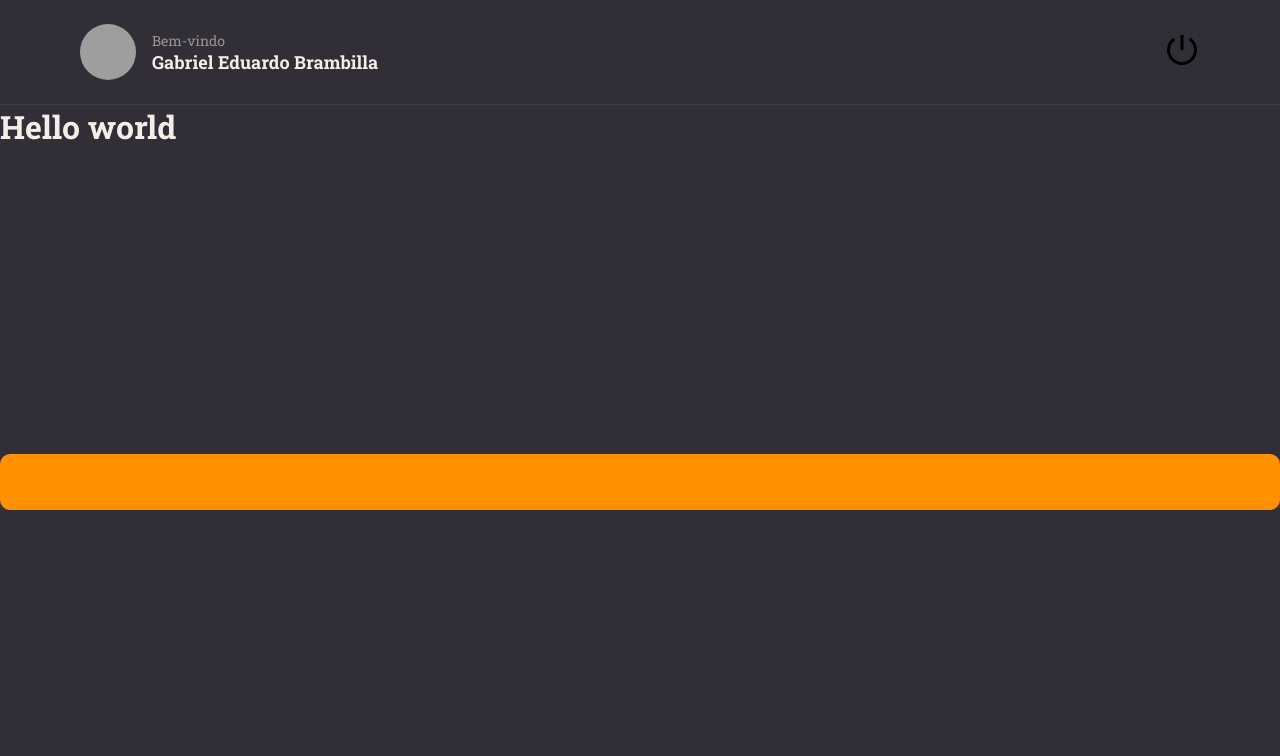
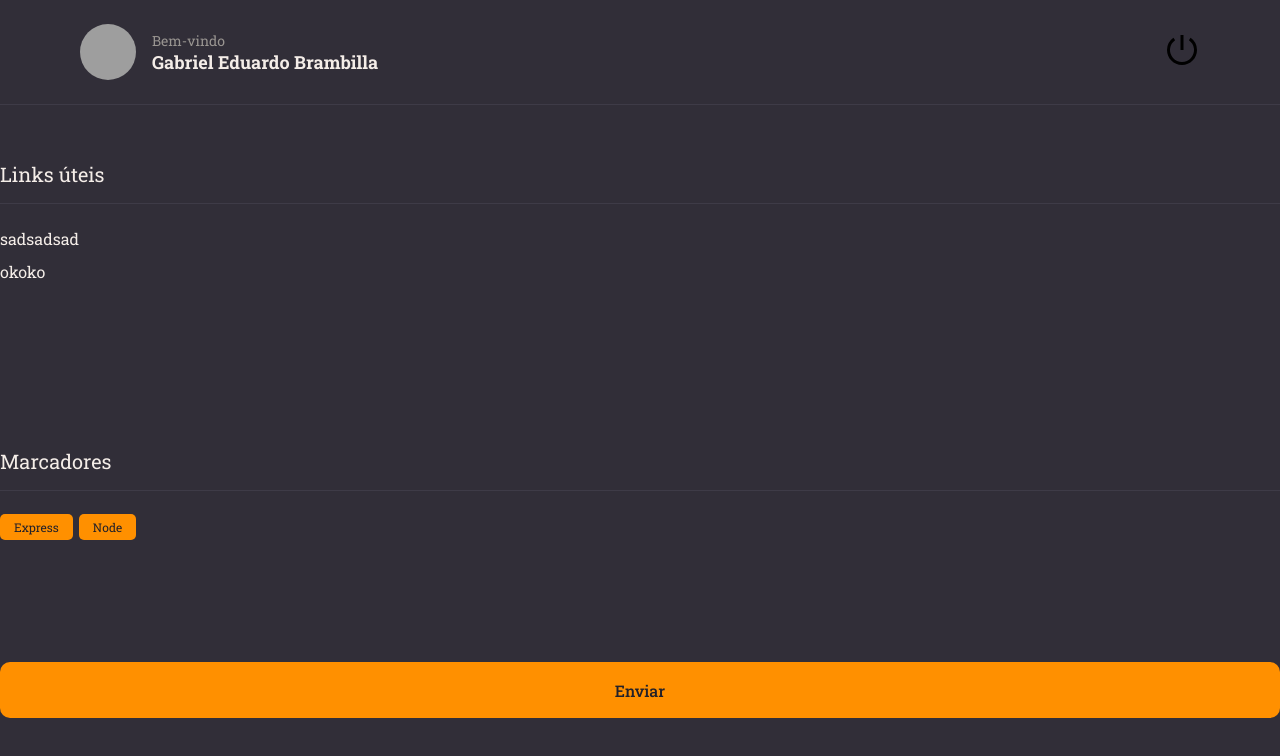
Before and after one commit to GabrielEduardoBrambilla/react-notes, a React (Vite) app: page / in a window 1280 px wide. Shown: the top 756 px of the page. Built offline with nearby package versions, Linux system fonts and the light colour scheme; grey boxes are pictures that could not be loaded.

Commit message:
Components

```diff
--- a/src/components/Button/style.js
+++ b/src/components/Button/style.js
@@ -3,7 +3,7 @@
 export const Container = styled.button`
   width: 100%;
   background-color: ${({ theme }) => theme.COLORS.ORANGE};
-  color: ${({ theme }) => theme.COLORS.BACKGROUND_800};
+  color: ${({ theme }) => theme.COLORS.BACKGROUND_900};
 
   height: 56px;
   border: 0;
--- /dev/null
+++ b/src/components/ButtonText/styles.js
@@ -0,0 +1,9 @@
+import styled from 'styled-components'
+
+export const Container = styled.button`
+  background: none;
+  color: ${({ theme }) => theme.COLORS.GRAY_100};
+
+  border: none;
+  font-size: 16px;
+`
--- /dev/null
+++ b/src/components/Section/index.jsx
@@ -0,0 +1,10 @@
+import { Container } from "./styles";
+
+export function Section({ title, children }) {
+  return (
+    <Container>
+      <h2>{title}</h2>
+      {children}
+    </Container>
+  )
+}
--- /dev/null
+++ b/src/components/Section/styles.js
@@ -0,0 +1,19 @@
+import styled from 'styled-components'
+
+export const Container = styled.section`
+  margin: 56px 0 28px;
+
+  >h2{
+    border-bottom-width: 1px;
+    border-bottom-style:solid;
+    border-bottom-color: ${({ theme }) => theme.COLORS.BACKGROUND_700};
+
+    padding-bottom: 16px;
+    margin-bottom: 24px;
+
+    color: ${({ theme }) => theme.COLORS.GRAY_100});
+    font-size: 20px;
+    font-weight: 400;
+  }
+
+`
--- /dev/null
+++ b/src/components/Tag/index.jsx
@@ -0,0 +1,9 @@
+import { Container } from "./styles";
+
+export function Tag({ title }) {
+  return (
+    <Container>
+      {title}
+    </Container>
+  )
+}
--- /dev/null
+++ b/src/components/Tag/styles.js
@@ -0,0 +1,10 @@
+import styled from 'styled-components'
+
+export const Container = styled.span`
+  font-size: 12px;
+  padding: 5px 14px;
+  border-radius: 5px;
+  margin-right: 6px;
+  background-color: ${({ theme }) => theme.COLORS.ORANGE};
+  color: ${({ theme }) => theme.COLORS.BACKGROUND_900};
+`
--- a/src/pages/Details/index.jsx
+++ b/src/pages/Details/index.jsx
@@ -1,14 +1,28 @@
-import { Container } from './styles'
+import { Container, Links } from './styles'
 import { Button } from '../../components/Button'
 import { Header } from '../../components/Header'
+import { Section } from '../../components/Section'
+import { Tag } from '../../components/Tag'
 
 
 export function Details() {
   return (
     <Container>
       <Header />
-      <h1>Hello world</h1>
-      <Button />
+      <Section title="Links úteis">
+        <Links>
+          <li>
+            <a href="#">sadsadsad</a>
+          </li>
+          <li><a href="">okoko</a></li>
+        </Links>
+      </Section>
+      <Section title="Marcadores">
+        <Tag title='Express' />
+        <Tag title='Node' />
+
+      </Section>
+      <Button title='Enviar' />
     </Container>
 
   )
--- a/src/pages/Details/styles.js
+++ b/src/pages/Details/styles.js
@@ -10,3 +10,17 @@
     'header'
     'content';
 `
+export const Links = styled.ul`
+  list-style: none;
+
+  > li {
+    margin-top: 12px;
+
+    a {
+      color: ${({ theme }) => theme.COLORS.WHITE};
+      &:visited {
+        color: ${({ theme }) => theme.COLORS.WHITE};
+      }
+    }
+  }
+`
```
Also changed, not shown: src/components/ButtonText/index.jsx (added).
